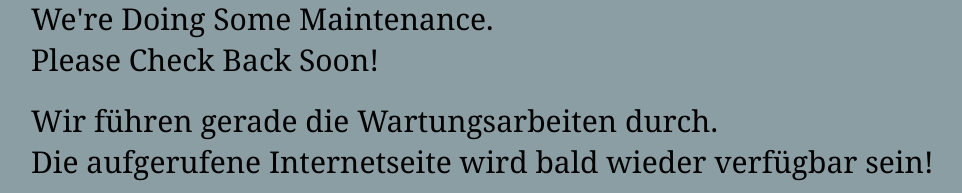
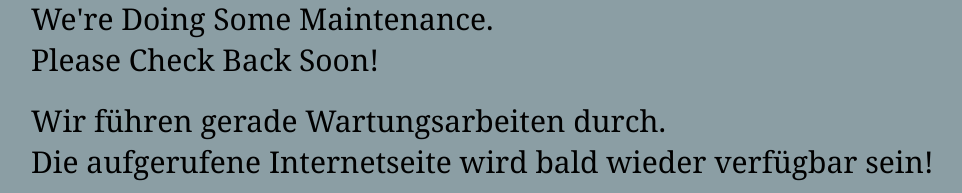
Before and after one commit to ade25/z10, a plain HTML site: page htdocs/system-error/index.html in a window 1280 px wide. Shown: the part 116-309 px from the top of the page, without its empty margins (139-1101 px from the left). Drawn offline with nearby package versions, Linux system fonts and the light colour scheme.

Commit message:
Correct syntax

```diff
--- a/htdocs/system-error/index.html
+++ b/htdocs/system-error/index.html
@@ -51,7 +51,7 @@
                 <div id="mr-birdy">
                     <img src="logo.jpg" alt="KREATIVKOMBINAT" />
                     <h1 class="documentFirstHeading">We're Doing Some Maintenance.<br /> Please Check Back Soon!</h1>
-                <h1 class="documentFirstHeading">Wir führen gerade die Wartungsarbeiten durch.<br />
+                <h1 class="documentFirstHeading">Wir führen gerade Wartungsarbeiten durch.<br />
                     Die aufgerufene Internetseite wird bald wieder verfügbar sein!</h1>
                 </div>
 
```
